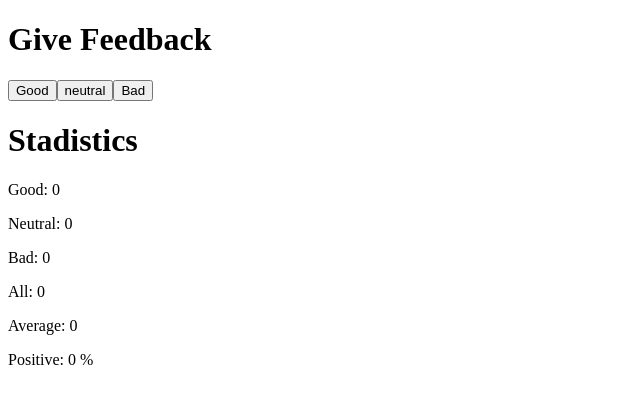
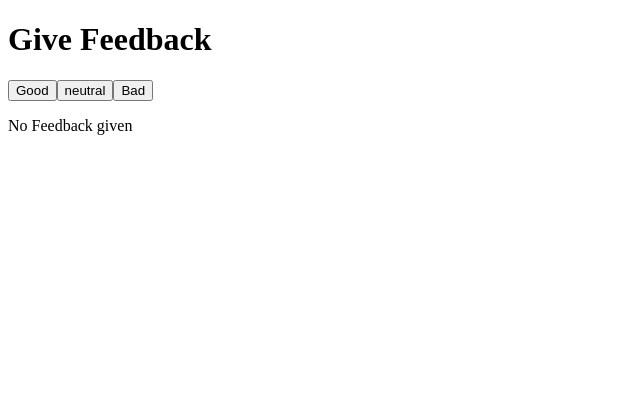
Before and after one commit to Gelraiser/fullstack-Helsinki, a React (Vite) app in the folder part1/unicafe/: page / in a window 1280 px wide. Shown: the top 404 px of the page, without its empty margins (0-640 px from the left). Built offline with nearby package versions, Linux system fonts and the light colour scheme.

Commit message:
Ejercicio 1.9

```diff
--- a/part1/unicafe/src/App.jsx
+++ b/part1/unicafe/src/App.jsx
@@ -1,17 +1,22 @@
 import { useState } from 'react'
 
-const Stadistics = ({ good, neutral, bad, total, average, positive }) => (
-  <div>
-    <h1>Stadistics</h1>
-      <Display name = "Good" value={good} />
-      <Display name = "Neutral" value={neutral} />
-      <Display name = "Bad" value={bad} />
-      <Display name = "All" value={total} />
-      <Display name = "Average" value={average} />
-      <Display name = "Positive" value={positive + ' % '} />
-  </div>
-)
-
+const Stadistics = ({ good, neutral, bad, total, average, positive }) => {
+  if (total === 0) {
+    return <div><p>No Feedback given</p></div>
+  } else {
+    return (
+      <div>
+        <h1>Stadistics</h1>
+        <Display name="Good" value={good} />
+        <Display name="Neutral" value={neutral} />
+        <Display name="Bad" value={bad} />
+        <Display name="All" value={total} />
+        <Display name="Average" value={average} />
+        <Display name="Positive" value={positive + ' %'} />
+      </div>
+    )
+  }
+}
 
 const Display = (props) => (
   <div>
```
